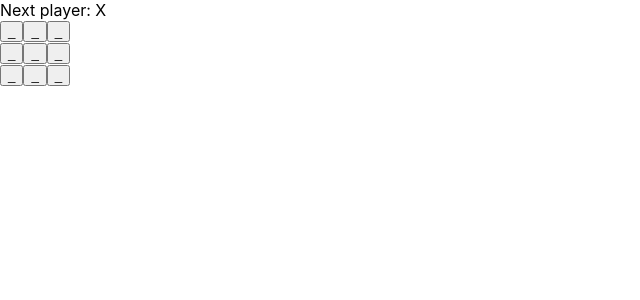
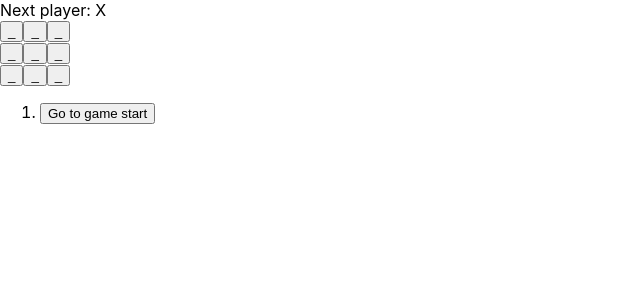
Before and after one commit to RichyKim12/ForgeReactApp, a React (Create React App) app in the folder appy/: page / in a window 1280 px wide. Shown: the top 300 px of the page, without its empty margins (0-640 px from the left). Built offline with nearby package versions, Linux system fonts and the light colour scheme.

Commit message:
Time-travel implementation

```diff
--- a/appy/src/App.js
+++ b/appy/src/App.js
@@ -5,9 +5,8 @@
   return <button className="square" onClick={onSquareClick}>{value}</button>;
 }
 
-export default function Board() {
-  const [xIsNext, setXIsNext] = useState(true);
-  const [squares, setSquares] = useState(Array(9).fill("_"));
+export function Board({ xIsNext, squares, onPlay }) {
+
   function handleClick(i) {
 
     if (squares[i] === "X" || squares[i] ==="O" || calculateWinner(squares)){
@@ -21,8 +20,8 @@
       nextSquares[i] = "O";
     }
 
-    setSquares(nextSquares);
-    setXIsNext(!xIsNext);
+    onPlay(nextSquares);
+
   }
   const winner = calculateWinner(squares);
   let status;
@@ -53,6 +52,46 @@
   );
 }
 
+export default function Game() {
+
+  const [history, setHistory] = useState([Array(9).fill("_")]);
+  const [currentMove, setCurrentMove] = useState(0);
+  const currentSquares = history[currentMove];
+  const xIsNext = currentMove % 2 === 0;
+  function handlePlay(nextSquares){
+    const nextHistory = [...history.slice(0, currentMove + 1), nextSquares];
+    setHistory(nextHistory);
+    setCurrentMove(nextHistory.length - 1);
+  }
+  function jumpTo(nextMove) {
+    setCurrentMove(nextMove);
+  }
+
+  const moves = history.map((squares, move) => {
+    let description;
+    if (move > 0) {
+      description = 'Go to move #' + move;
+    } else {
+      description = 'Go to game start';
+    }
+    return (
+      <li key={move}>
+        <button onClick={() => jumpTo(move)}>{description}</button>
+      </li>
+    );
+  });
+  return (
+    <div className="game">
+      <div className="game-board">
+        <Board xIsNext={xIsNext} squares={currentSquares} onPlay={handlePlay} />
+      </div>
+      <div className="game-info">
+        <ol>{moves}</ol>
+      </div>
+    </div>
+  );
+}
+
 function calculateWinner(squares) {
   const lines = [
     [0, 1, 2],
```
